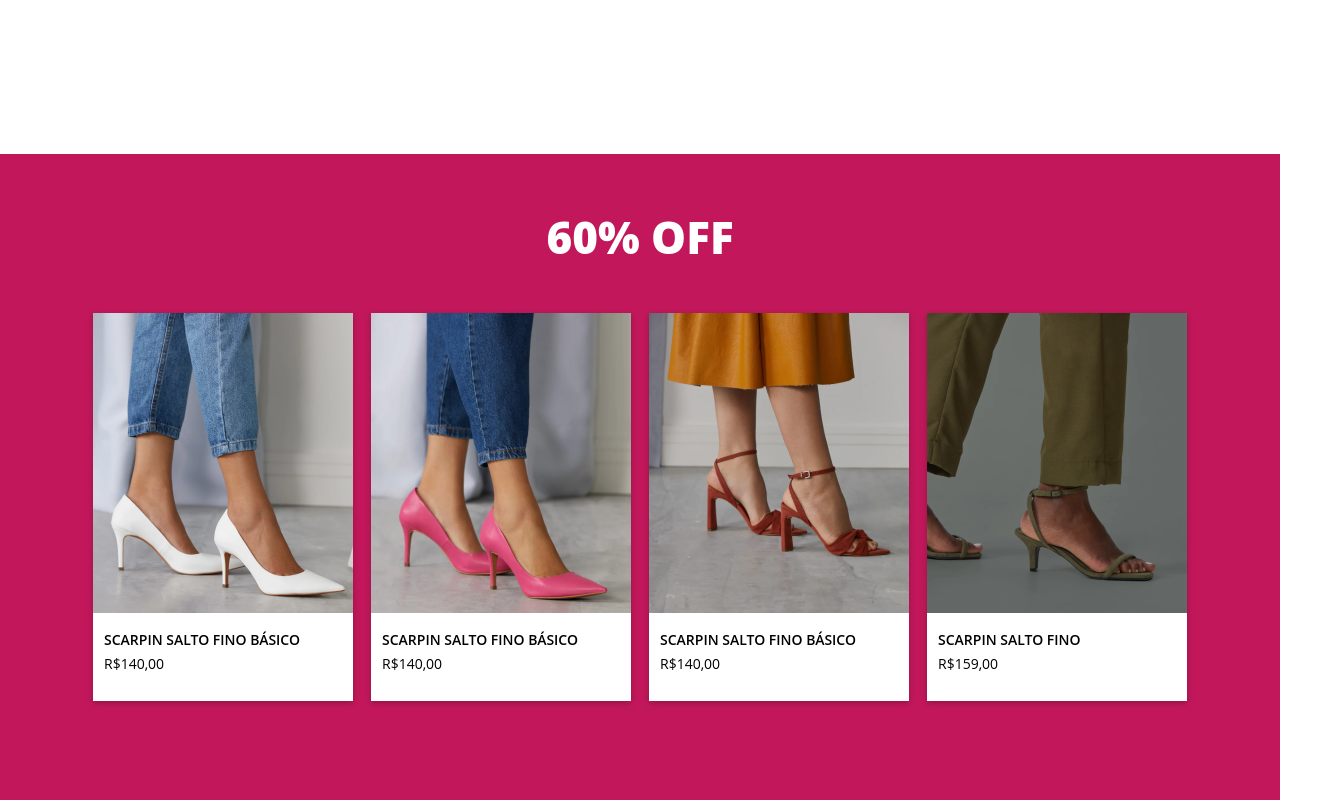
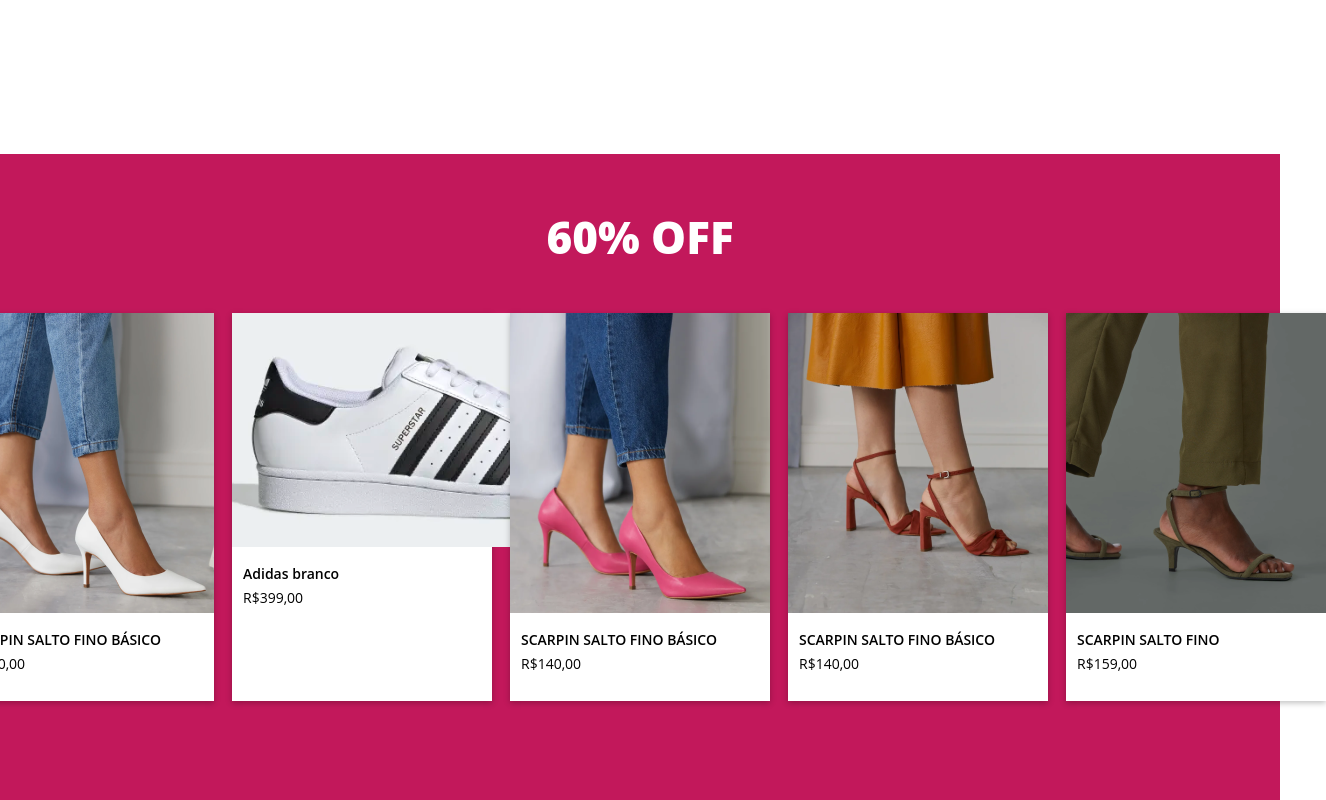
Before and after one commit to igortrust/novabranch, a plain HTML site: page index.html in a window 1280 px wide. Shown: the part 1384-2184 px from the top of the page, 1326 px wide, since content can reach past the window. Drawn offline with Linux system fonts and the light colour scheme.

Commit message:
adicionei produto

```diff
--- a/index.html
+++ b/index.html
@@ -53,6 +53,15 @@
                 </div>
                 <div class="badge">
                     <div class="bg-white">
+                        <img src="./img/adidas.PNG" alt="Adidas branco">
+                        <div class="price">
+                            <h2>Adidas branco</h2>
+                            <p>R$399,00</p>
+                        </div>
+                    </div>
+                </div>
+                <div class="badge">
+                    <div class="bg-white">
                         <img src="./img/pink-scarpin.png" alt="Scarpin branco">
                         <div class="price">
                             <h2>SCARPIN SALTO FINO BÁSICO</h2>
```
Also changed, not shown: img/adidas.PNG (added).
